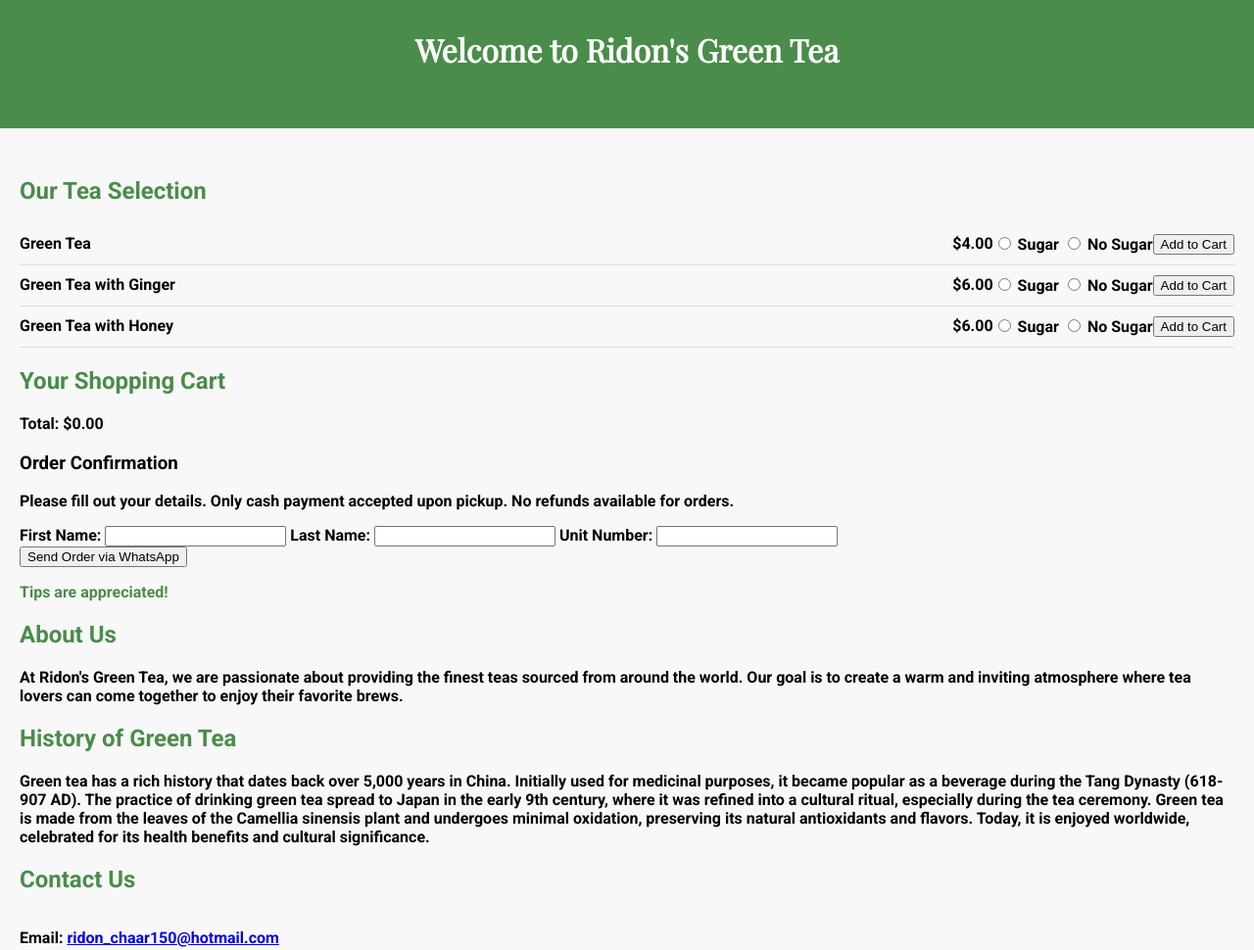
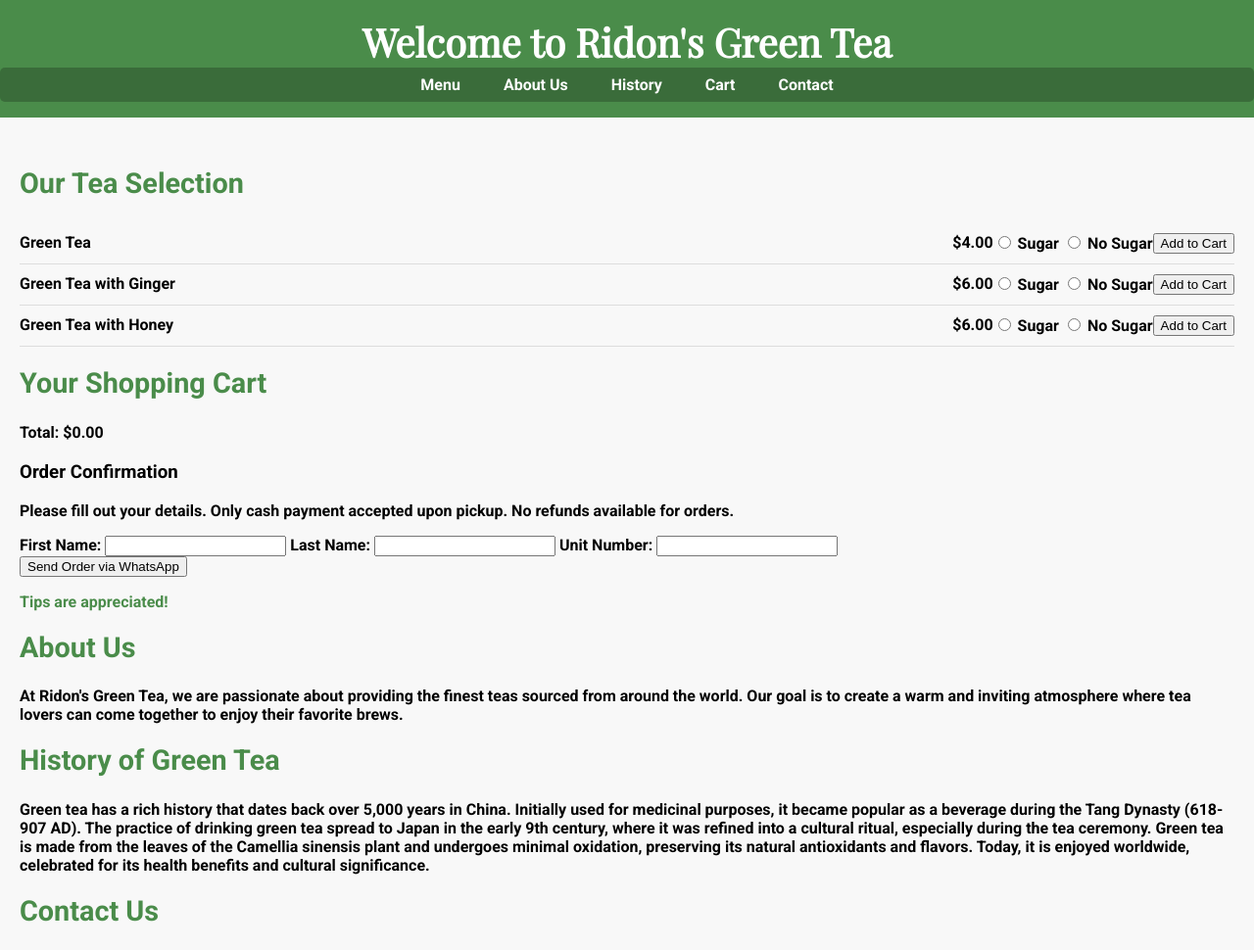
Before and after one commit to MrPewwwPewww/Ridons-Tea, a plain HTML site: page index.html in a window 1280 px wide. Shown: the top 970 px of the page at 98% size. Drawn offline with nearby package versions, Linux system fonts and the light colour scheme.

Commit message:
Update index.html

```diff
--- a/index.html
+++ b/index.html
@@ -16,26 +16,36 @@
             background-color: #4a8c4a;
             color: white;
             text-align: center;
-            padding: 0.5rem 0;
+            padding: 1rem 0;
             margin-bottom: 10px;
         }
+        header h1 {
+            font-family: 'Playfair Display', serif;
+            font-size: 2.5rem;
+            margin: 0;
+        }
         nav {
-            margin: 10px 0;
-            display: flex;
-            justify-content: center;
-            flex-wrap: wrap;
+            background-color: #3a6c3a;
+            padding: 0.5rem 0;
+            border-radius: 5px;
         }
         nav a {
-            margin: 0 15px;
-            color: #4a8c4a;
+            margin: 0 20px;
+            color: white;
             text-decoration: none;
             font-weight: bold;
+            transition: color 0.3s;
+        }
+        nav a:hover {
+            color: #f8f8f8;
         }
         .container {
             padding: 20px;
         }
         h2 {
             color: #4a8c4a;
+            font-size: 1.8rem;
+            margin-top: 20px;
         }
         footer {
             text-align: center;
@@ -122,7 +132,7 @@
 <body>
 
 <header>
-    <h1 style="font-family: 'Playfair Display', serif;">Welcome to Ridon's Green Tea</h1>
+    <h1>Welcome to Ridon's Green Tea</h1>
     <nav>
         <a href="#menu">Menu</a>
         <a href="#about">About Us</a>
```
